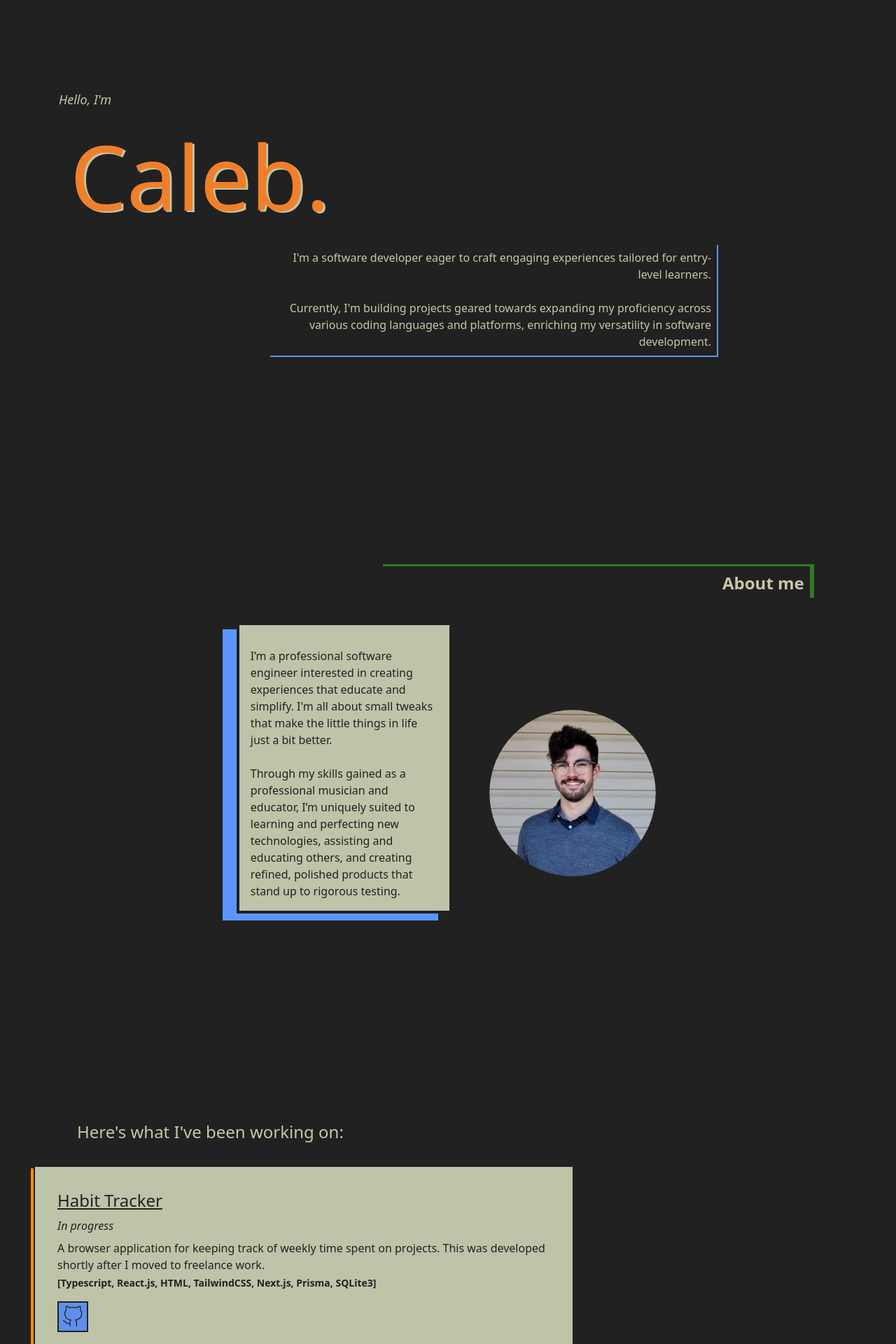
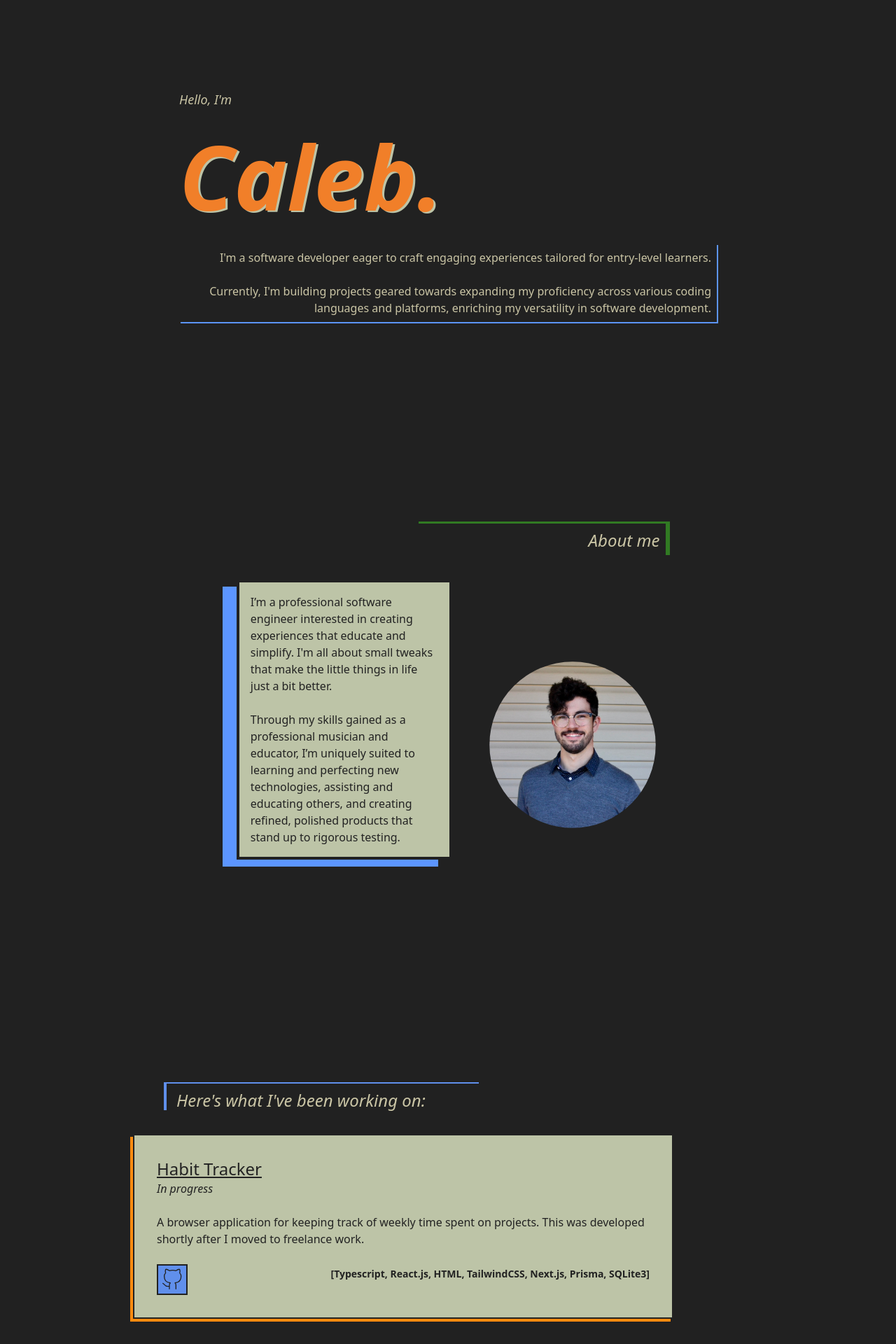
Before and after one commit to percouple/portfolio-site-vite, a Vue app: page / in a window 1280 px wide. Shown: the part 80-2000 px from the top of the page at 70% size. Built offline with nearby package versions, Linux system fonts and the light colour scheme.

Commit message:
styling fixes

```diff
--- a/index.css
+++ b/index.css
@@ -28,3 +28,13 @@ html {
   box-shadow: 0px 4px 0 var(--primary-color);
   transform: translate(0px, -4px);
 }
+
+.test-borderr {
+  border: 2px solid red;
+}
+.test-borderb {
+  border: 2px solid blue;
+}
+.test-borderg {
+  border: 2px solid green;
+}
--- a/src/App.vue
+++ b/src/App.vue
@@ -6,7 +6,7 @@ import ProjectsContainer from './components/main-components/ProjectsContainer.vu
 </script>
 
 <template>
-  <div class="general-styles">
+  <div class="flex flex-col justify-center items-center">
     <!-- NavBar -->
     <!-- BodyWithSide -->
     <!-- Social Links -->
--- a/src/components/main-components/About.vue
+++ b/src/components/main-components/About.vue
@@ -6,7 +6,7 @@
     <div id="about" class="scroll-mt-[10vh] pl-12">
         <div class="flex justify-end">
             <div
-                class="font-extrabold text-2xl mr-[10%] text-right
+                class="font-extralight italic text-2xl mr-[10%] text-right
                 shadow-[6px_-3px_0_#317a23] p-2 w-[50%]">
                 About me
             </div>
@@ -14,7 +14,7 @@
         <div class="flex flex-wrap items-center justify-center m-8"> <!-- Converted .welcome-card -->
             <div class="text-left p-1 mb-12 shadow-[-20px_10px_0_#5c95ff]"> <!-- Converted .about-card -->
                 <div class="text-base p-4 bg-[#bdc4a7] text-[#222222]
-                            pt-8 max-w-[300px]">
+                            pt-4 max-w-[300px]">
                     I’m a professional software engineer interested in creating
                     experiences that educate and simplify. I'm all about small
                     tweaks that make the little things in life just a bit better.
--- a/src/components/main-components/Landing.vue
+++ b/src/components/main-components/Landing.vue
@@ -3,19 +3,18 @@
 </script>
 
 <template>
-  <div class="flex justify-center mt-[13rem] mb-[18rem] pb-[13px] scroll-mt-[25vh]">
-    <div class="flex flex-col" id="home">
-      <div class="ml-[20px]">
-        <h3 class="mb-0 ml-16 italic text-lg">
+  <div id="home" class="flex flex-col justify-center items-center mt-[13rem] mx-8
+  mb-[18rem] scroll-mt-[25vh] max-w-[96%] sm:max-w-[88%] md:max-w-[75%] lg:max-w-[60%]">
+    <div class="w-full">
+      <h3 class="italic text-lg">
         Hello, I'm
       </h3>
-        <div class="text-[#f17f29] ml-20 text-[8rem]
+      <div class="text-[#f17f29] font-bold italic text-[8rem]
         custom-shadow">
         Caleb.</div>
     </div>
     <div class="flex justify-end text-[1rem] text-right
-        p-[8px] ml-[30%]
-        shadow-[2px_2px_0px_#5c95ff] max-w-[50%]">
+        p-[8px] shadow-[2px_2px_0px_#5c95ff]">
       I'm a software developer eager to craft
       engaging experiences tailored
       for entry-level learners. <br></br>
@@ -25,7 +24,6 @@
       my versatility in software development.
     </div>
   </div>
-  </div>
 </template>
 
 <style scoped>
--- a/src/components/main-components/ProjectLinksContainer.vue
+++ b/src/components/main-components/ProjectLinksContainer.vue
@@ -5,7 +5,7 @@
 </script>
 
 <template>
-    <div class="w-full mt-2 flex flex-start">
+    <div class="w-contain mt-2 flex flex-start">
         <GithubSVG :url="entry.githubUrl" class="mr-4"/>
         <ProjectLink :url="entry.url"/>
     </div>
--- a/src/components/main-components/ProjectsContainer.vue
+++ b/src/components/main-components/ProjectsContainer.vue
@@ -4,8 +4,9 @@ import { projectsData } from '../../assets/projectdata';
 </script>
 
 <template>
-    <div>
-        <p class="text-2xl mt-[15rem] scroll-mt-[5rem] ml-[6rem] pl-[14px] pt-[8px]"
+    <div class="flex flex-col max-w-[1000px]">
+        <p class="text-2xl mt-[15rem] scroll-mt-[5rem] ml-[6rem] pl-[14px] pt-[8px]
+        custom-shadow max-w-[450px] italic"
         id="projects">
             Here's what I've been working on:
         </p>
@@ -55,4 +56,8 @@ import { projectsData } from '../../assets/projectdata';
     box-shadow: 10px 10px var(--secondary-highlight-color);
     transform: translate(-3px, -3px);
 }
+
+.custom-shadow {
+    box-shadow: -4px -2px var(--tertiary-highlight-color);
+}
 </style>
--- a/src/components/main-components/SingleProject.vue
+++ b/src/components/main-components/SingleProject.vue
@@ -5,15 +5,17 @@
 
 <template>
     <div>
-        <h3 class="text-2xl mb-2 underline">{{ entry.name }}</h3>
-        <h5 class="text-base mb-2 italic">
+        <h3 class="text-2xl underline">{{ entry.name }}</h3>
+        <h5 class="text-base italic">
             {{ entry.complete ? '' : 'In progress' }}
         </h5>
-        <div class="text-base mb-1">
+        <div class="text-base mb-1 mt-6">
             {{ entry.description }}
         </div>
-        <h5 class="text-sm font-bold">[{{ entry.stack }}]</h5>
-        <ProjectLinksContainer :entry="entry"/>
+        <div class="flex justify-between items-center mt-2">
+            <ProjectLinksContainer :entry="entry"/>
+            <h5 class="text-sm font-bold hidden sm:flex">[{{ entry.stack }}]</h5>
+        </div>
     </div>
 </template>
 
```
Lines whose indentation alone changed are shown as unchanged.
